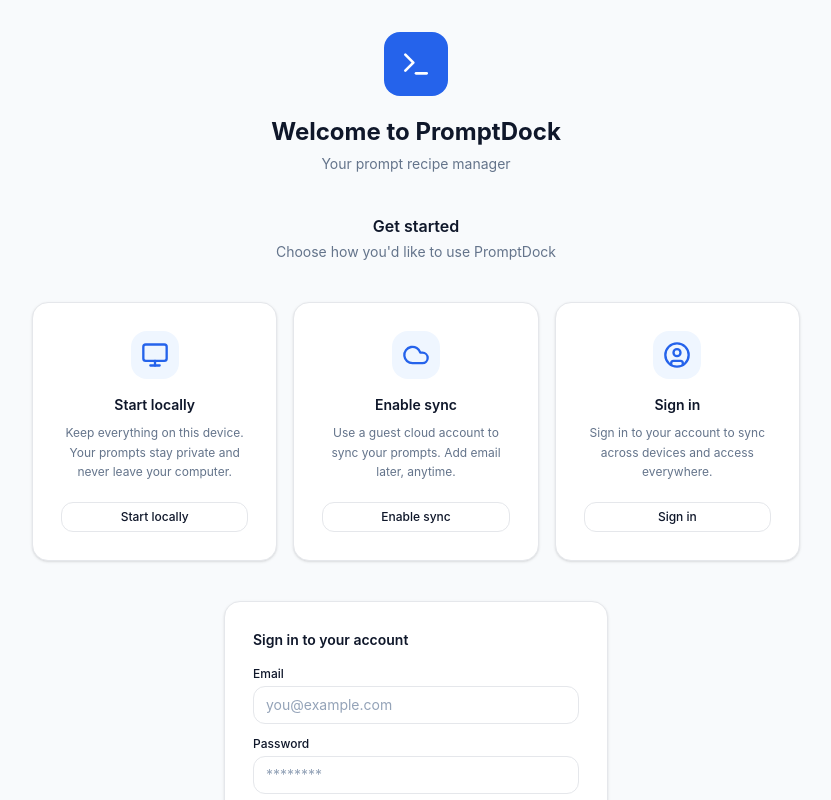
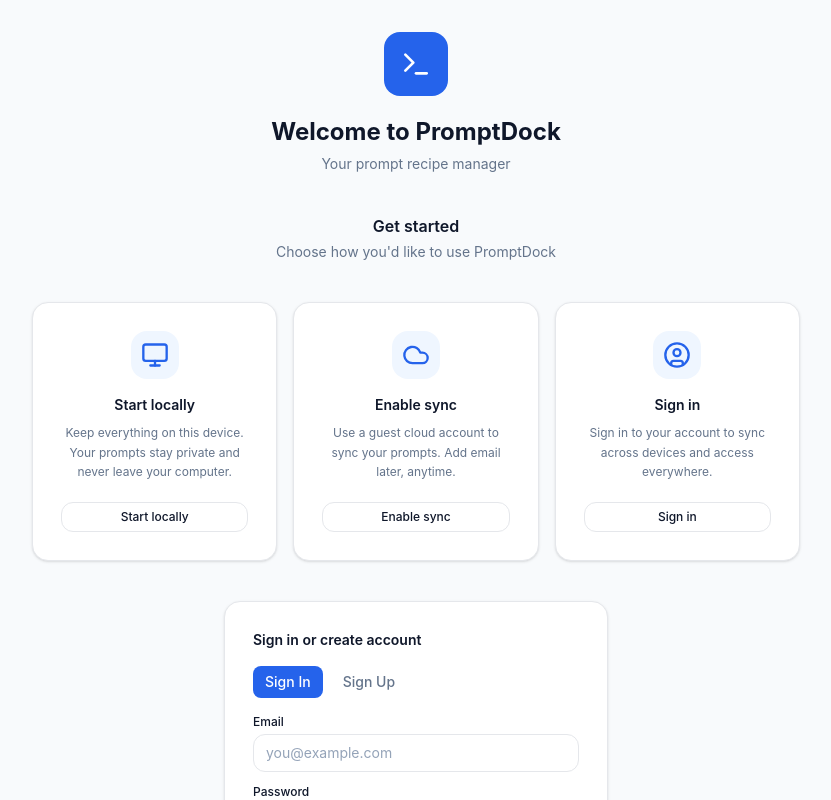
Before and after one commit to Xuefeng-Zhu/PromptDock, a React (Vite) app: page / in a window 1280 px wide. Both pictures are taken after a click on the button "Sign in". Shown: the whole page, without its empty margins (224-1055 px from the left). Built offline with nearby package versions, Linux system fonts and the light colour scheme; no server answers.

Commit message:
Add onboarding sign-up tab

```diff
--- a/src/components/onboarding/OnboardingScreen.tsx
+++ b/src/components/onboarding/OnboardingScreen.tsx
@@ -32,6 +32,7 @@
 export function OnboardingScreen({ onComplete, authService, syncService }: OnboardingScreenProps) {
   const {
     authError,
+    authFormMode,
     email,
     handleCancelSignIn,
     handleEmailAuthSubmit,
@@ -39,6 +40,7 @@
     handleOptionClick,
     isSubmitting,
     password,
+    selectAuthFormMode,
     setEmail,
     setPassword,
     showSignInForm,
@@ -63,6 +65,7 @@
         {showSignInForm && (
           <OnboardingSignInCard
             authError={authError}
+            authFormMode={authFormMode}
             authServiceAvailable={Boolean(authService)}
             email={email}
             isSubmitting={isSubmitting}
@@ -70,6 +73,7 @@
             onEmailChange={setEmail}
             onGoogleSignIn={handleGoogleSignIn}
             onPasswordChange={setPassword}
+            onSelectMode={selectAuthFormMode}
             onSubmit={handleEmailAuthSubmit}
             password={password}
           />
--- a/src/components/onboarding/OnboardingSignInCard.tsx
+++ b/src/components/onboarding/OnboardingSignInCard.tsx
@@ -1,5 +1,7 @@
 import type { FormEvent } from 'react';
+import type { AuthFormMode } from '../../hooks/use-auth-form';
 import { AuthDivider } from '../account/AuthDivider';
+import { AuthModeTabs } from '../account/AuthModeTabs';
 import { GoogleAuthButton } from '../account/GoogleAuthButton';
 import { Button } from '../ui/Button';
 import { Card } from '../ui/Card';
@@ -7,6 +9,7 @@
 
 interface OnboardingSignInCardProps {
   authError: string | null;
+  authFormMode: AuthFormMode;
   authServiceAvailable: boolean;
   email: string;
   isSubmitting: boolean;
@@ -14,12 +17,14 @@
   onEmailChange: (value: string) => void;
   onGoogleSignIn: () => void | Promise<void>;
   onPasswordChange: (value: string) => void;
+  onSelectMode: (mode: AuthFormMode) => void;
   onSubmit: (event: FormEvent<HTMLFormElement>) => void | Promise<void>;
   password: string;
 }
 
 export function OnboardingSignInCard({
   authError,
+  authFormMode,
   authServiceAvailable,
   email,
   isSubmitting,
@@ -27,14 +32,20 @@
   onEmailChange,
   onGoogleSignIn,
   onPasswordChange,
+  onSelectMode,
   onSubmit,
   password,
 }: OnboardingSignInCardProps) {
   return (
     <Card padding="lg" className="mx-auto max-w-sm">
       <h3 className="mb-4 text-sm font-semibold text-[var(--color-text-main)]">
-        Sign in to your account
+        Sign in or create account
       </h3>
+      <AuthModeTabs
+        activeMode={authFormMode}
+        compact={false}
+        onSelectMode={onSelectMode}
+      />
       <form onSubmit={onSubmit} className="space-y-3">
         <div>
           <label
@@ -85,7 +96,13 @@
             disabled={isSubmitting}
             className="flex-1"
           >
-            {isSubmitting ? 'Signing in...' : 'Sign In'}
+            {isSubmitting
+              ? authFormMode === 'sign-in'
+                ? 'Signing in...'
+                : 'Creating account...'
+              : authFormMode === 'sign-in'
+                ? 'Sign In'
+                : 'Create Account'}
           </Button>
           <Button
             type="button"
```
Also changed, not shown: 1 other file (tests, documents, lock files or other folders).
